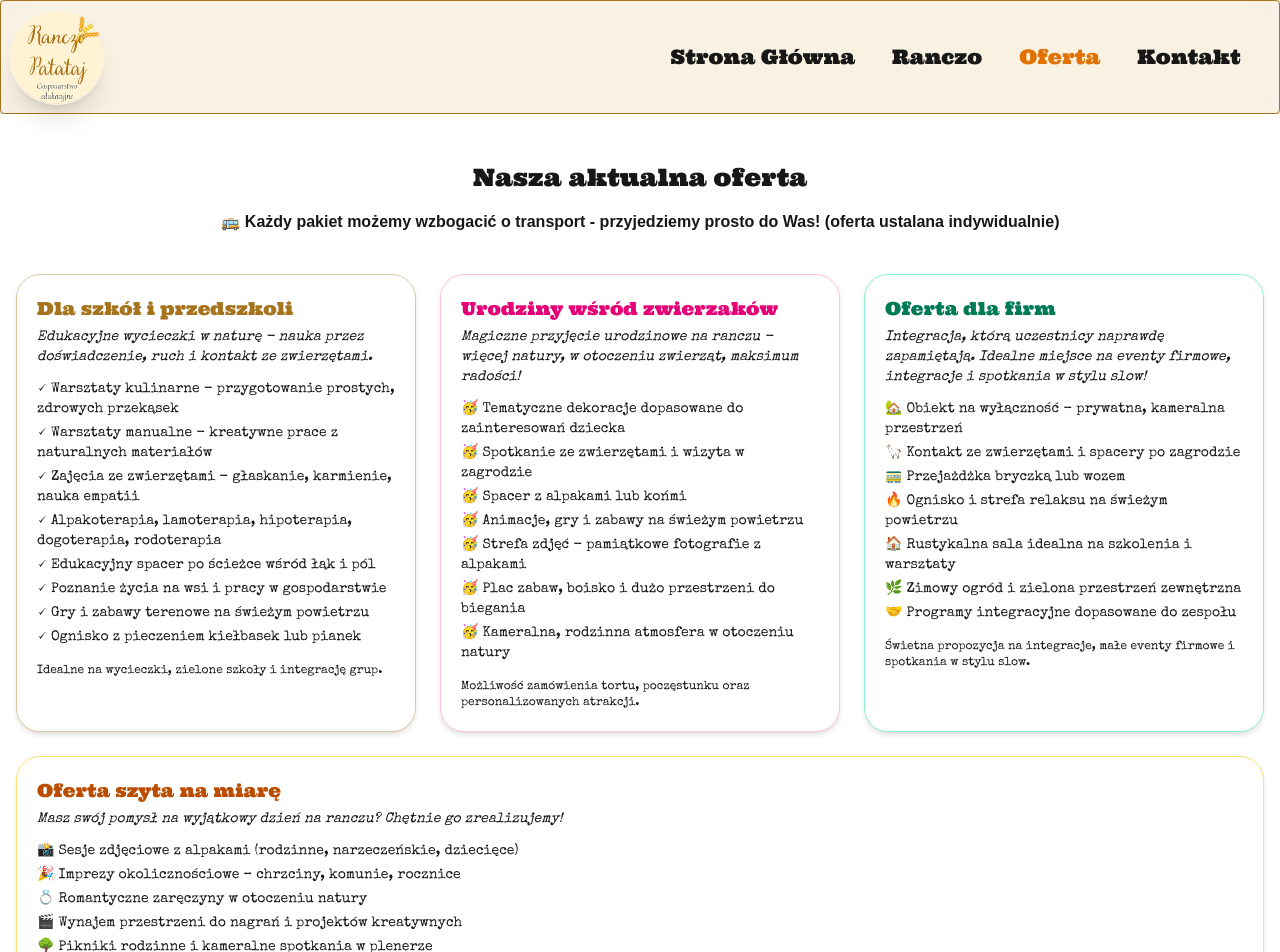
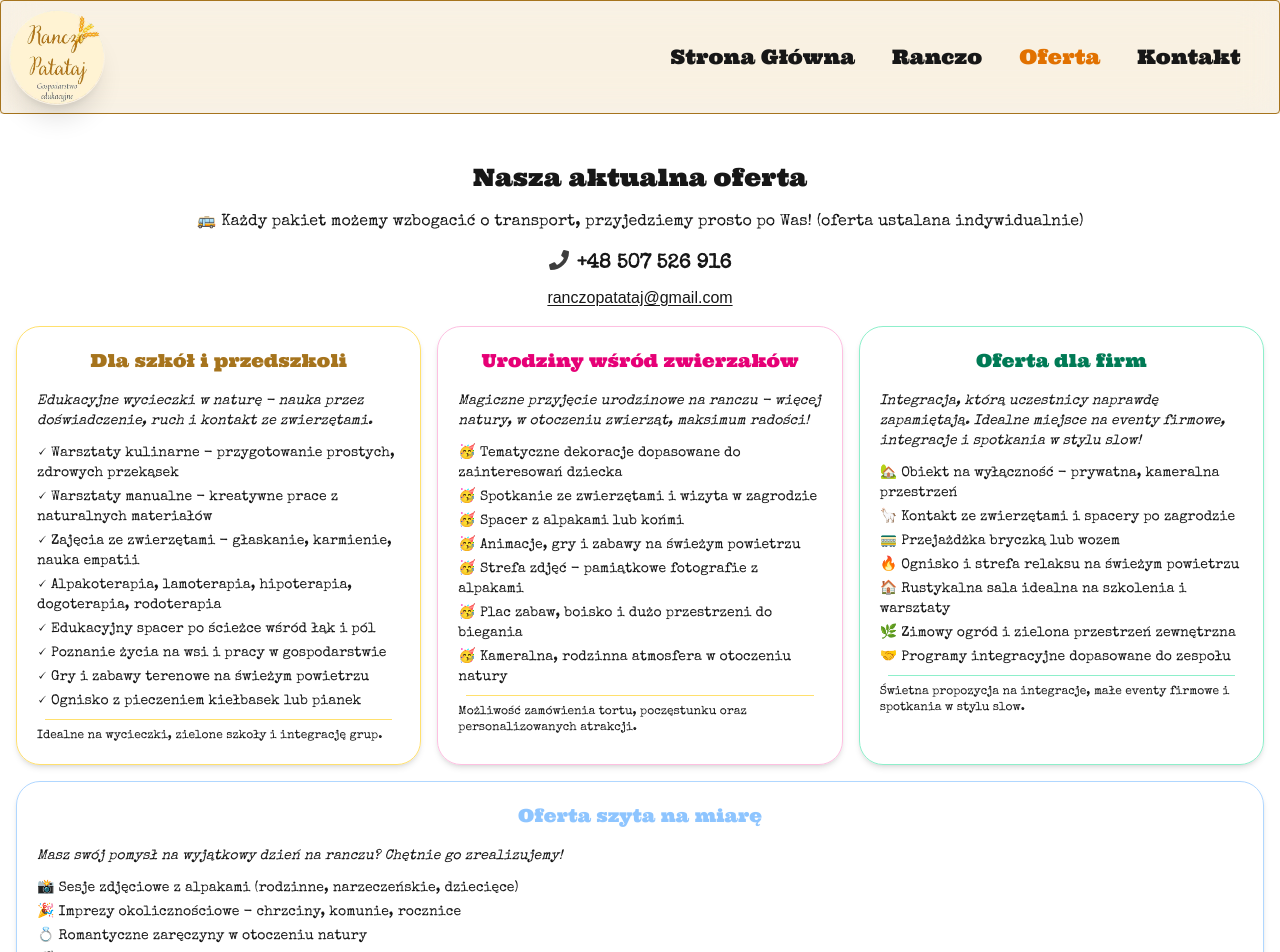
Before and after one commit to sabaudianin/ranczo-patataj, a Next.js app: page /oferta in a window 1280 px wide. Shown: the top 952 px of the page. Built offline with nearby package versions, Linux system fonts and the light colour scheme; a web font is replaced by a local one.

Commit message:
feat fully seo in oferta view

```diff
--- a/app/layout.tsx
+++ b/app/layout.tsx
@@ -1,5 +1,5 @@
 import type { Metadata } from "next";
-import { play, ultra, special, playwrite, amatic, curier } from "@/lib/fonts";
+import { ultra, special, playwrite, amatic, curier } from "@/lib/fonts";
 import "../styles/globals.css";
 import { orgJsonLd } from "@/lib/seo/schema";
 import { Navbar } from "@/components/navbar/Navbar";
@@ -26,7 +26,7 @@ export default function RootLayout({
         />
       </head>
       <body
-        className={` ${play.variable} ${ultra.variable} ${curier.variable} ${special.variable} ${playwrite.variable} ${amatic.variable} antialiased`}
+        className={` ${ultra.variable} ${curier.variable} ${special.variable} ${playwrite.variable} ${amatic.variable} antialiased`}
       >
         <Navbar />
 
--- a/app/oferta/page.tsx
+++ b/app/oferta/page.tsx
@@ -1,9 +1,12 @@
 import Script from "next/script";
 import { createServicesItemListJsonLd } from "@/lib/seo/schema";
+import { FaPhone } from "react-icons/fa";
+import { CONTACT, PHONETO, MAILTO } from "@/config/contact/Contact";
 
 export const metadata = {
   title: "Oferta - Ranczo Patataj",
-  description: "Zajęcia edukacyjne, warsztaty i atrakcje na Ranczo Patataj.",
+  description:
+    "Zajęcia edukacyjne, warsztaty, urodziny wśród zwierzaków i oferta dla firm na Ranczo Patataj.",
 };
 
 export default function Oferta() {
@@ -11,20 +14,24 @@ export default function Oferta() {
     {
       name: "Zajęcia edukacyjne dla szkół i przedszkoli",
       description:
-        "Program dostosowany do wieku dzieci, kontakt ze zwierzętami, zabawy ruchowe.",
+        "Wycieczki edukacyjne na ranczo, kontakt ze zwierzętami, warsztaty kulinarne i manualne, gry terenowe oraz ognisko.",
     },
     {
-      name: "Warsztaty tematyczne na ranczu",
+      name: "Urodziny wśród zwierzaków na ranczu",
       description:
-        "Zajęcia o życiu na wsi, opiece nad zwierzętami i przyrodzie.",
+        "Organizacja przyjęć urodzinowych z alpakami i innymi zwierzętami, animacjami, zabawami na świeżym powietrzu i strefą zdjęć.",
     },
     {
-      name: "Urodziny na ranczu",
+      name: "Oferta integracyjna i eventy firmowe",
       description:
-        "Organizacja przyjęć urodzinowych z animacjami i atrakcjami na świeżym powietrzu.",
+        "Kameralne eventy firmowe w naturze: obiekt na wyłączność, kontakt ze zwierzętami, przejażdżka bryczką, ognisko i rustykalna sala.",
+    },
+    {
+      name: "Oferta szyta na miarę",
+      description:
+        "Sesje zdjęciowe, imprezy okolicznościowe, zaręczyny, pikniki rodzinne oraz wynajem przestrzeni na wydarzenia specjalne.",
     },
   ]);
-
   return (
     <>
       <Script
@@ -37,22 +44,79 @@ export default function Oferta() {
       <section
         className="py-24 md:py-12 max-w-7xl mx-auto px-4"
         id="oferta"
+        aria-label="Oferta Ranczo Patataj"
+        aria-labelledby="oferta-heading"
+        aria-describedby="oferta-lead"
+        itemScope
+        itemType="https://schema.org/OfferCatalog"
       >
-        <h2 className="text-center font-ultra text-2xl mb-2">
+        <h2
+          id="oferta-heding"
+          itemProp="name"
+          className="text-center font-ultra text-2xl mb-2"
+        >
           Nasza aktualna oferta
         </h2>
-        <p className="font-semibold py-2 text-center">
-          🚌 Każdy pakiet możemy wzbogacić o transport - przyjedziemy prosto do
+        <p
+          id="oferta-lead"
+          className="font-special py-2 text-center"
+          itemProp="description"
+        >
+          🚌 Każdy pakiet możemy wzbogacić o transport, przyjedziemy prosto po
           Was! (oferta ustalana indywidualnie)
         </p>
 
-        <div className="mt-8 grid gap-6 md:grid-cols-2 xl:grid-cols-3">
-          {/* KARTA: SZKOŁY I PRZEDSZKOLA */}
-          <article className="rounded-3xl border border-[var(--c-primary)]/40 p-5 shadow-md flex flex-col">
-            <h3 className="font-ultra text-lg mb-1 text-[var(--c-primary)]">
+        <div
+          className="flex flex-col justify-center items-center"
+          aria-label="Kontakt w sprawie oferty"
+        >
+          <a
+            href={PHONETO}
+            className="inline-flex items-center gap-2 hover:shadow-md font-special font-black md:text-xl px-4 py-2 hover:text-emerald-200  transition-all duration focus-visible:outline-none focus-visible:ring-2 focus-visible:ring-offset-2 focus-visible:ring-[var(--c-primary)] "
+            aria-label="Zadzwoń, aby zarezerwować termin w Ranczo Patataj"
+            itemProp="telephone"
+          >
+            <FaPhone
+              className="self-start animate-pulse"
+              aria-hidden="true"
+              focusable="false"
+            />
+            <span>{CONTACT.phoneDisplay}</span>
+          </a>
+          <a
+            href={MAILTO}
+            className="underline underline-offset-2 hover:text-[var(--c-primary)]"
+            aria-label="Napisz wiadomość e-mail do Ranczo Patataj"
+          >
+            {CONTACT.email}
+          </a>
+        </div>
+
+        <div
+          className="mt-4 grid gap-4 md:grid-cols-2 xl:grid-cols-3"
+          role="list"
+          aria-label="Lista dostępnych pakietw"
+        >
+          {/* SZKOŁY I PRZEDSZKOLA */}
+          <article
+            className="rounded-3xl border border-amber-300/70 p-5 shadow-md flex flex-col"
+            role="listitem"
+            aria-labelledby="oferta-szkoly-heading"
+            itemProp="itemListElement"
+            itemScope
+            itemType="https://schema.org/Service"
+          >
+            <h3
+              className="font-ultra text-lg mb-1 text-[var(--c-primary)] text-center"
+              itemProp="name"
+              id="oferta-szkoly-heading"
+            >
               Dla szkół i przedszkoli
             </h3>
-            <p className="text-sm italic mb-3 font-special">
+            <p
+              className="text-sm italic py-3 font-special"
+              itemProp="description"
+            >
               Edukacyjne wycieczki w naturę - nauka przez doświadczenie, ruch i
               kontakt ze zwierzętami.
             </p>
@@ -76,17 +140,32 @@ export default function Oferta() {
               <li>🗸 Gry i zabawy terenowe na świeżym powietrzu</li>
               <li>🗸 Ognisko z pieczeniem kiełbasek lub pianek</li>
             </ul>
-            <p className="mt-4 text-xs  font-special">
+            <hr className="m-2 text-amber-300/70" />
+            <p className=" text-xs  font-special">
               Idealne na wycieczki, zielone szkoły i integrację grup.
             </p>
           </article>
 
-          {/* KARTA: URODZINY DZIECIĘCE */}
-          <article className="rounded-3xl border border-pink-300/70 p-5 shadow-md flex flex-col">
-            <h3 className="font-ultra text-lg mb-1 text-pink-600">
+          {/*  URODZINY  */}
+          <article
+            className="rounded-3xl border border-pink-300/70 p-5 shadow-md flex flex-col"
+            role="listitem"
+            aria-labelledby="oferta-urodziny-heading"
+            itemProp="itemListElement"
+            itemScope
+            itemType="https://schema.org/Service"
+          >
+            <h3
+              className="font-ultra text-lg mb-1 text-pink-600 text-center"
+              id="oferta-urodziny-heading"
+              itemProp="name"
+            >
               Urodziny wśród zwierzaków
             </h3>
-            <p className="text-sm italic mb-3 font-special">
+            <p
+              className="text-sm italic py-3 font-special"
+              itemProp="description"
+            >
               Magiczne przyjęcie urodzinowe na ranczu - więcej natury, w
               otoczeniu zwierząt, maksimum radości!
             </p>
@@ -101,18 +180,33 @@ export default function Oferta() {
               <li>🥳 Plac zabaw, boisko i dużo przestrzeni do biegania</li>
               <li>🥳 Kameralna, rodzinna atmosfera w otoczeniu natury</li>
             </ul>
-            <p className="mt-4 text-xs font-special">
+            <hr className="m-2 text-amber-300/70" />
+            <p className=" text-xs font-special">
               Możliwość zamówienia tortu, poczęstunku oraz personalizowanych
               atrakcji.
             </p>
           </article>
 
-          {/* KARTA: OFERTA DLA FIRM */}
-          <article className=" rounded-3xl border border-emerald-300/70 p-5 shadow-md flex flex-col">
-            <h3 className="font-ultra text-lg mb-1 text-emerald-700">
+          {/* OFERTA DLA FIRM */}
+          <article
+            className="rounded-3xl border border-emerald-300/70 p-5 shadow-md flex flex-col"
+            role="listitem"
+            aria-labelledby="oferta-firmy-heading"
+            itemProp="itemListElement"
+            itemScope
+            itemType="https://schema.org/Service"
+          >
+            <h3
+              className="font-ultra text-lg mb-1 text-emerald-700 text-center"
+              id="oferta-firmy-heading"
+              itemProp="name"
+            >
               Oferta dla firm
             </h3>
-            <p className="text-sm italic mb-3 font-special">
+            <p
+              className="text-sm italic py-3 font-special"
+              itemProp="description"
+            >
               Integracja, którą uczestnicy naprawdę zapamiętają. Idealne miejsce
               na eventy firmowe, integracje i spotkania w stylu slow!
             </p>
@@ -125,18 +219,33 @@ export default function Oferta() {
               <li>🌿 Zimowy ogród i zielona przestrzeń zewnętrzna</li>
               <li>🤝 Programy integracyjne dopasowane do zespołu</li>
             </ul>
-            <p className="mt-4 text-xs font-special">
+            <hr className="m-2 text-emerald-300/70" />
+            <p className=" text-xs font-special">
               Świetna propozycja na integracje, małe eventy firmowe i spotkania
               w stylu slow.
             </p>
           </article>
 
           {/* KARTA: OFERTA SZYTA NA MIARĘ */}
-          <article className=" rounded-3xl border border-amber-300/70 p-5 shadow-md flex flex-col md:col-span-2 xl:col-span-3">
-            <h3 className="font-ultra text-lg mb-1 text-amber-700">
+          <article
+            className=" rounded-3xl border border-blue-300/70 p-5 shadow-md flex flex-col  xl:col-span-3"
+            role="listitem"
+            aria-labelledby="oferta-szyta-heading"
+            itemProp="itemListElement"
+            itemScope
+            itemType="https://schema.org/Service"
+          >
+            <h3
+              className="font-ultra text-lg mb-1 text-blue-300 text-center"
+              id="oferta-szyta-heading"
+              itemProp="name"
+            >
               Oferta szyta na miarę
             </h3>
-            <p className="text-sm italic mb-3 font-special">
+            <p
+              className="text-sm italic py-3 font-special"
+              itemProp="description"
+            >
               Masz swój pomysł na wyjątkowy dzień na ranczu? Chętnie go
               zrealizujemy!
             </p>
@@ -145,12 +254,13 @@ export default function Oferta() {
                 📸 Sesje zdjęciowe z alpakami (rodzinne, narzeczeńskie,
                 dziecięce)
               </li>
-              <li>🎉 Imprezy okolicznościowe – chrzciny, komunie, rocznice</li>
+              <li>🎉 Imprezy okolicznościowe - chrzciny, komunie, rocznice</li>
               <li>💍 Romantyczne zaręczyny w otoczeniu natury</li>
               <li>🎬 Wynajem przestrzeni do nagrań i projektów kreatywnych</li>
               <li>🌳 Pikniki rodzinne i kameralne spotkania w plenerze</li>
             </ul>
-            <p className="mt-4 font-special">
+            <hr className="m-2 text-blue-300/70" />
+            <p className=" font-special">
               Napisz do nas, opowiedz o swoich potrzebach, a my przygotujemy
               indywidualną propozycję, dopasowaną do liczby osób, wieku
               uczestników i budżetu.
--- a/components/hero/Hero.tsx
+++ b/components/hero/Hero.tsx
@@ -70,6 +70,7 @@ export const Hero = () => {
             <a
               href={MAILTO}
               className="underline underline-offset-2 hover:text-[var(--c-primary)]"
+              aria-label="Napisz wiadomość e-mail do Ranczo Patataj"
             >
               {CONTACT.email}
             </a>
```
Also changed, not shown: lib/fonts.ts (+0 -8 lines).
